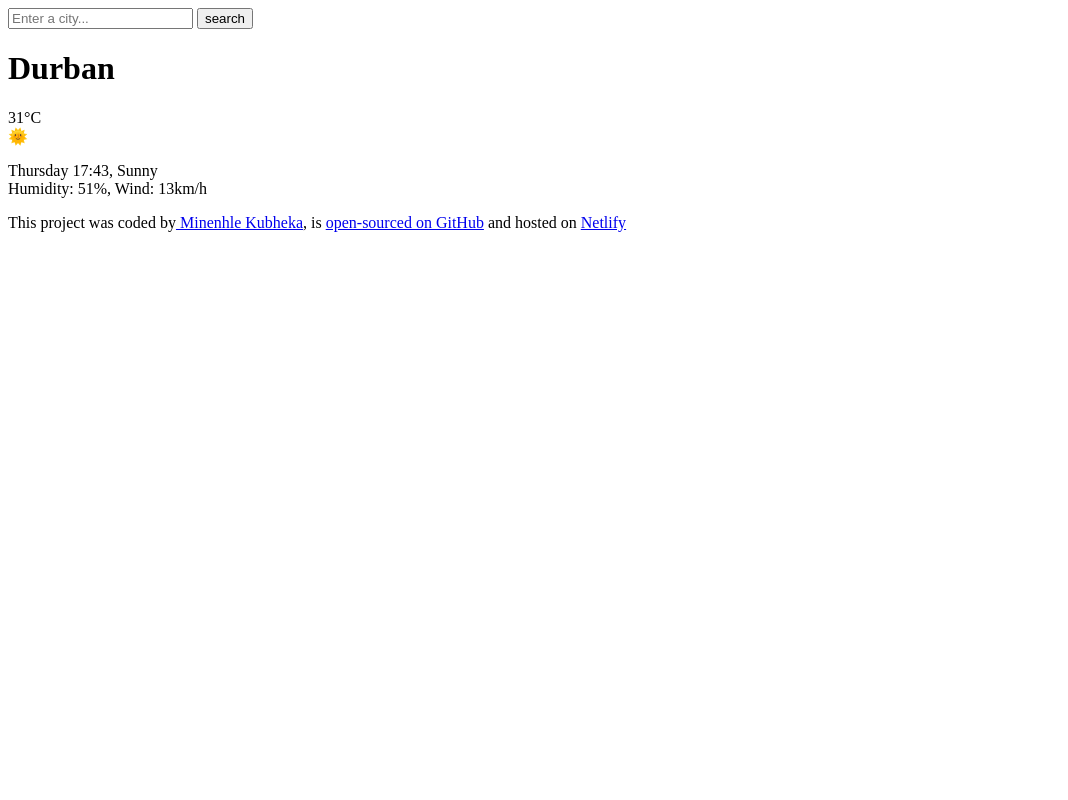
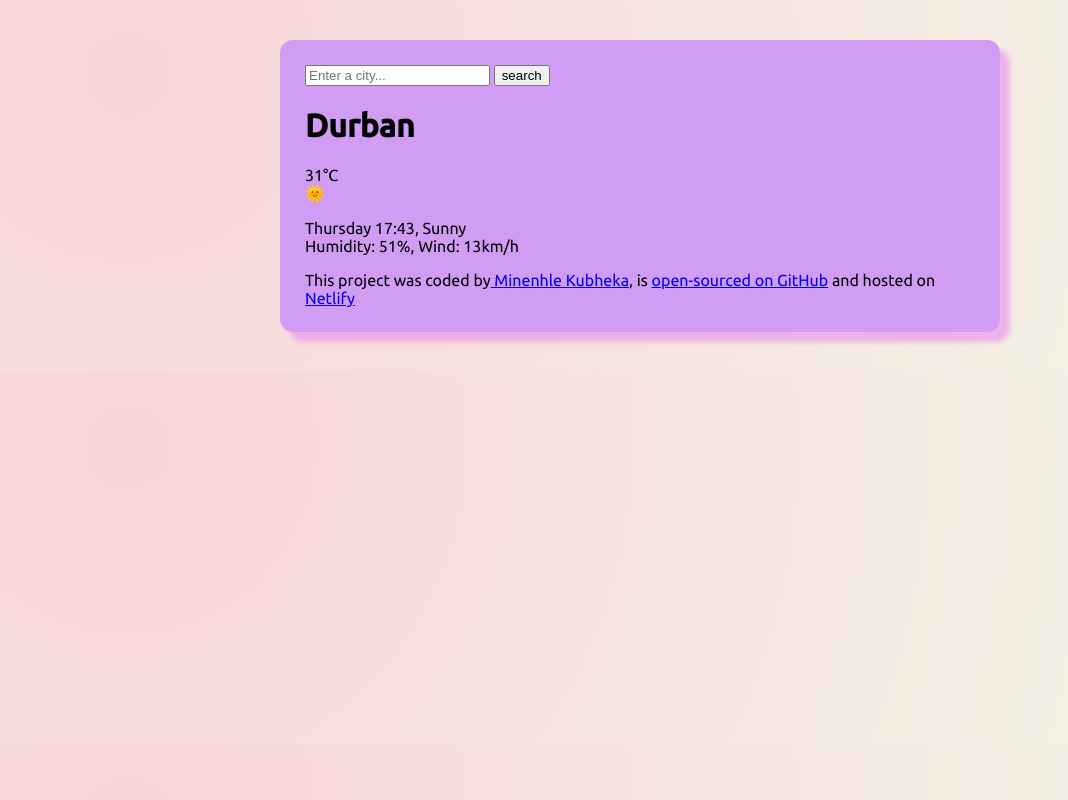
Before and after one commit to enhleekay4590/my-weer-app, a plain HTML site: page index.html in a window 1280 px wide. Shown: the whole page, without its empty margins (0-1068 px from the left). Drawn offline with Linux system fonts and the light colour scheme.

Commit message:
Styled the body background and the container

```diff
--- a/index.html
+++ b/index.html
@@ -3,9 +3,17 @@
   <head>
     <meta charset="UTF-8" />
     <meta name="viewport" content="width=device-width, initial-scale=1.0" />
+    <link rel="stylesheet" href="src/index.css" />
+    <link rel="preconnect" href="https://fonts.googleapis.com" />
+    <link rel="preconnect" href="https://fonts.gstatic.com" crossorigin />
+    <link
+      href="https://fonts.googleapis.com/css2?family=Ubuntu:ital,wght@0,300;0,400;0,500;1,300;1,400;1,500&display=swap"
+      rel="stylesheet"
+    />
     <title>Weather App Project</title>
   </head>
   <body>
+    <div class="weather-container">
       <header>
         <form>
           <input type="search" placeholder="Enter a city..." required />
@@ -35,5 +43,6 @@
         and hosted on
         <a href="https://weer-app-pro.netlify.app/" target="_blank">Netlify</a>
       </footer>
+    </div>
   </body>
 </html>
--- /dev/null
+++ b/src/index.css
@@ -0,0 +1,17 @@
+body {
+  background: radial-gradient(
+    circle at 10% 20%,
+    rgb(248, 213, 214) 0%,
+    rgb(243, 242, 229) 90%
+  );
+
+  font-family: "Ubuntu", sans-serif;
+}
+.weather-container {
+  background-color: #d19cf3;
+  max-width: 670px;
+  margin: 40px auto;
+  padding: 25px;
+  box-shadow: 10px 10px 5px 0px rgba(235, 158, 235, 0.75);
+  border-radius: 13px;
+}
```
Lines whose indentation alone changed are shown as unchanged.
